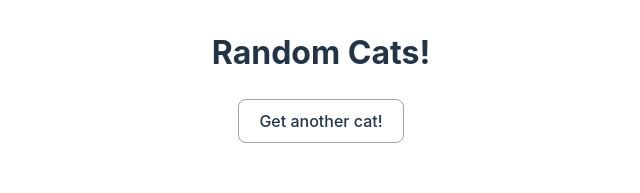
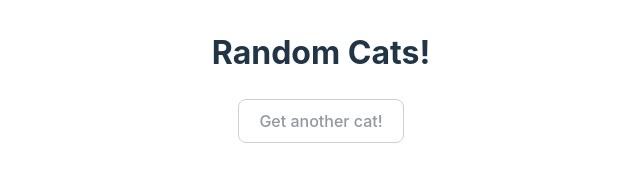
Before and after one commit to harinlim/randocat, a React (Vite) app: page / in a window 1280 px wide. Shown: the top 193 px of the page, without its empty margins (319-959 px from the left). Built offline with nearby package versions, Linux system fonts and the light colour scheme; no server answers.

Commit message:
fix: reset disabled colors

```diff
--- a/src/index.css
+++ b/src/index.css
@@ -21,11 +21,17 @@ button {
   font-size: 1em;
   font-weight: 500;
   font-family: inherit;
-  background-color: white;
+  background-color: #fff;
   cursor: pointer;
 
   &:hover {
     background-color: #f3f4f6;
+  }
+
+  &:disabled {
+    background-color: #fff;
+    opacity: 0.5;
+    cursor: not-allowed;
   }
 }
 
@@ -35,11 +41,16 @@ button {
     -webkit-text-fill-color: rgba(255, 255, 255, 0.87);
     background-color: #242424;
   }
+
   button {
     background-color: #1a1a1a;
 
     &:hover {
       background-color: #333333;
     }
+
+    &:disabled {
+      background-color: #1a1a1a;
+    }
   }
 }
```
